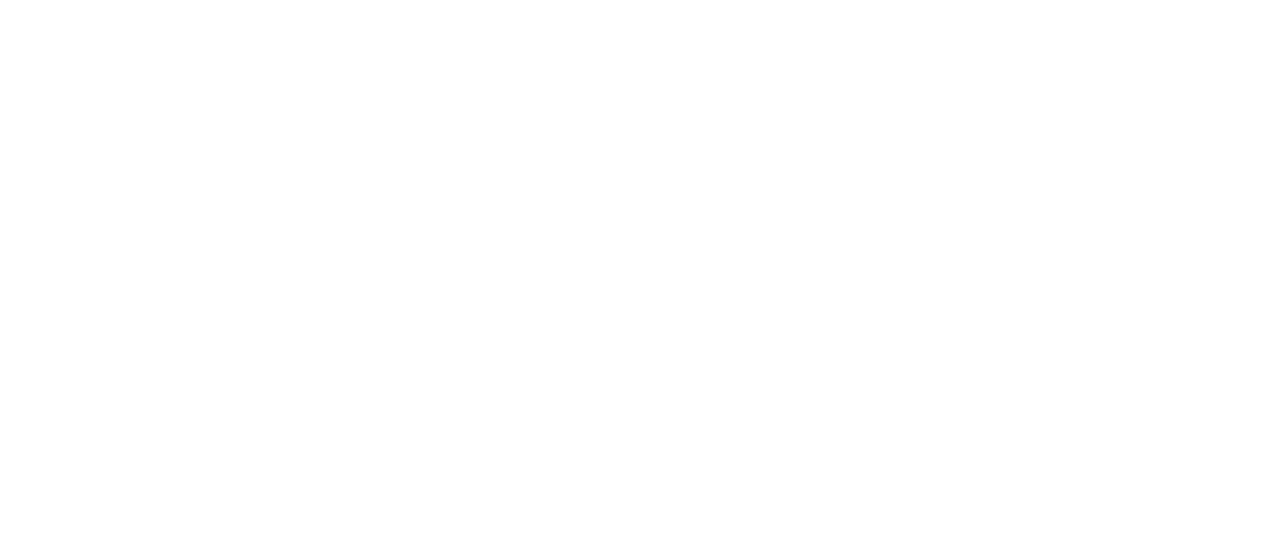
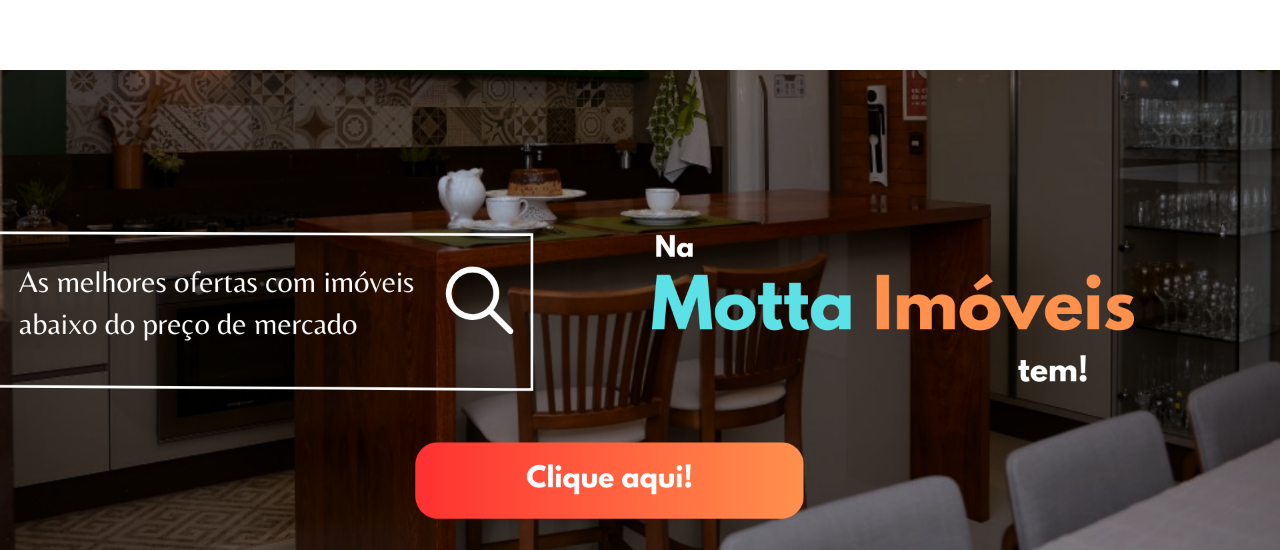
Before and after one commit to BeniMoTTa/motta-moveis, a React (Vite) app in the folder motta-moveis/: page / in a window 1280 px wide. Shown: the part 1240-1790 px from the top of the page. Before the commit the page ends 1472 px from the top, so only its background shows below. Built offline with nearby package versions, Linux system fonts and the light colour scheme; the HTML template or start-up script is replaced by a standard one.

Commit message:
marketing on section posts

```diff
--- a/motta-moveis/src/pages/home/components/Posts.tsx
+++ b/motta-moveis/src/pages/home/components/Posts.tsx
@@ -1,4 +1,5 @@
 import React from "react";
+import marketing from "../../../assets/tradingMotta.png";
 import CardsPosts from "./CardsPosts";
 
 const Posts = () => {
@@ -11,6 +12,9 @@
       <div className="mt-[50px]">
         <CardsPosts />
       </div>
+      <div>
+        <img src={marketing} alt="" />
+      </div>
     </section>
   );
 };
```
Also changed, not shown: motta-moveis/src/assets/tradingMotta.png (added).
